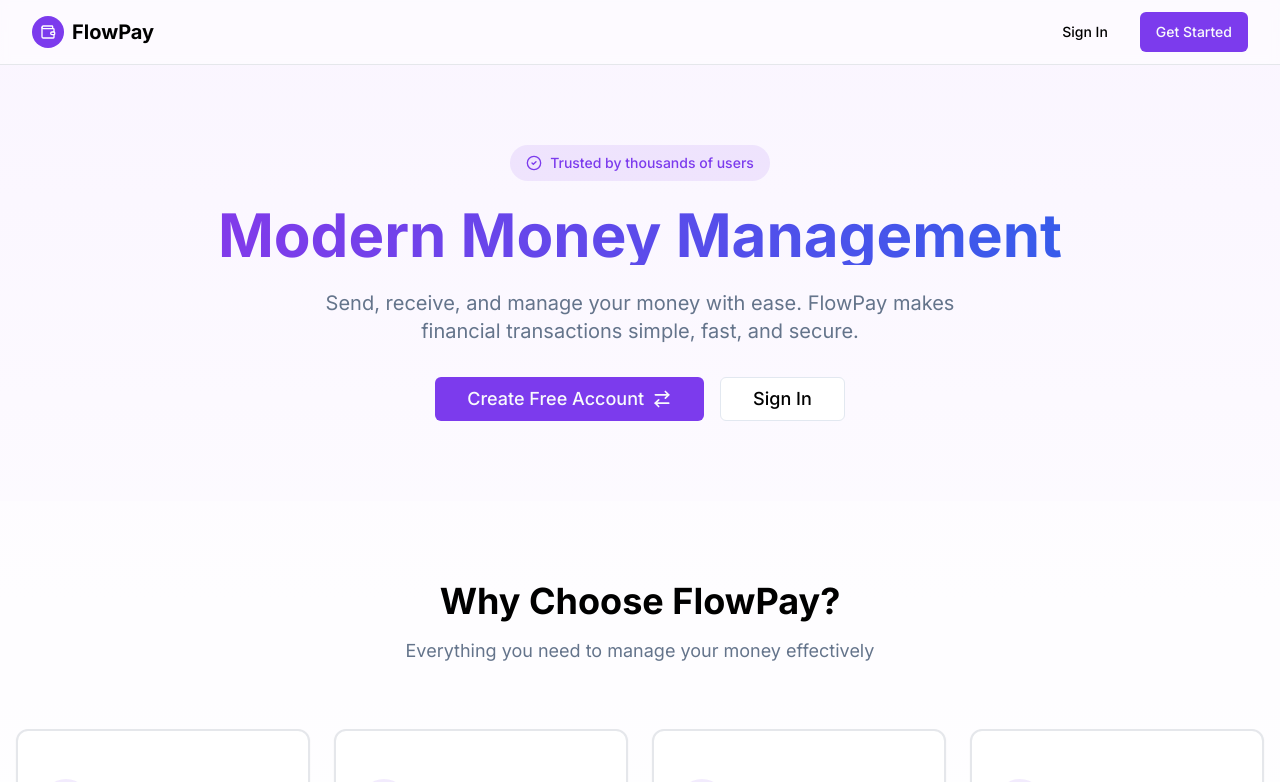
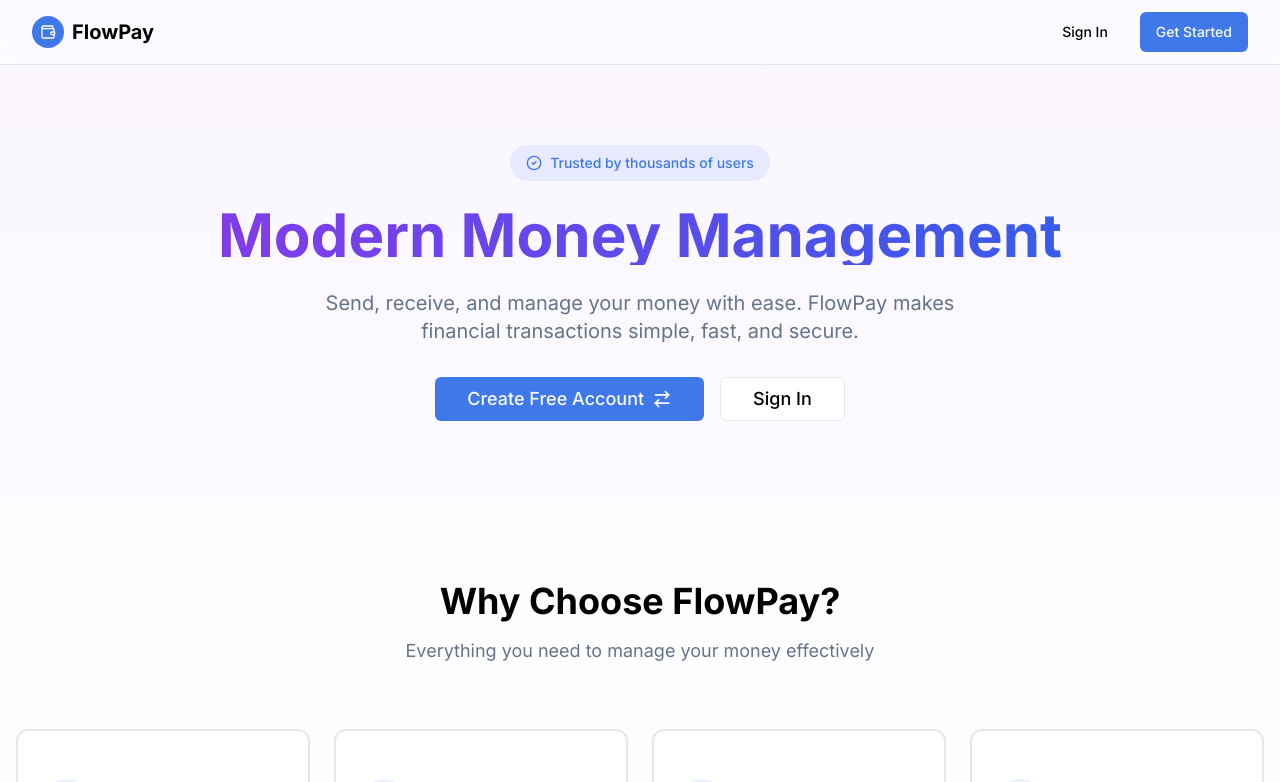
Before and after one commit to skippergoroye/Flowpay-Client, a Next.js app: page / in a window 1280 px wide. Shown: the top 782 px of the page. Built offline with nearby package versions, Linux system fonts and the light colour scheme; no server answers.

Commit message:
feat: color changed

```diff
--- a/src/app/globals.css
+++ b/src/app/globals.css
@@ -53,8 +53,11 @@
   --card-foreground: 222.2 84% 4.9%;
   --popover: 0 0% 100%;
   --popover-foreground: 222.2 84% 4.9%;
-  --primary: 262 83% 58%;
+
+  /* ✅ Updated to your brand color */
+  --primary: 220 79% 58%;
   --primary-foreground: 210 40% 98%;
+
   --secondary: 210 40% 96.1%;
   --secondary-foreground: 222.2 47.4% 11.2%;
   --muted: 210 40% 96.1%;
@@ -65,7 +68,10 @@
   --destructive-foreground: 210 40% 98%;
   --border: 214.3 31.8% 91.4%;
   --input: 214.3 31.8% 91.4%;
-  --ring: 262 83% 58%;
+
+  /* ✅ Match ring to your primary */
+  --ring: 220 79% 58%;
+
   --radius: 0.5rem;
 }
 
@@ -76,8 +82,11 @@
   --card-foreground: 210 40% 98%;
   --popover: 222.2 84% 4.9%;
   --popover-foreground: 210 40% 98%;
-  --primary: 262 83% 58%;
-  --primary-foreground: 222.2 47.4% 11.2%;
+
+  /* ✅ Same primary for dark mode */
+  --primary: 220 79% 58%;
+  --primary-foreground: 210 40% 98%;
+
   --secondary: 217.2 32.6% 17.5%;
   --secondary-foreground: 210 40% 98%;
   --muted: 217.2 32.6% 17.5%;
@@ -88,5 +97,7 @@
   --destructive-foreground: 210 40% 98%;
   --border: 217.2 32.6% 17.5%;
   --input: 217.2 32.6% 17.5%;
-  --ring: 262 83% 58%;
+
+  /* ✅ Match ring */
+  --ring: 220 79% 58%;
 }
--- a/src/components/dashboard/balance-card.tsx
+++ b/src/components/dashboard/balance-card.tsx
@@ -11,7 +11,7 @@ export function BalanceCard() {
   const { data: stats, isLoading: statsLoading } = useGetTransactionStatsQuery();
 
   return (
-    <Card className="bg-gradient-to-br from-primary to-purple-600 text-white border-0">
+    <Card className="bg-gradient-to-br from-primary to-blue-600 text-white border-0">
       <CardHeader>
         <CardTitle className="flex items-center gap-2 text-white">
           <Wallet className="h-5 w-5" />
--- a/src/components/dashboard/quick-actions.tsx
+++ b/src/components/dashboard/quick-actions.tsx
@@ -44,7 +44,7 @@ export function QuickActions() {
               </div>
               <div className="text-left">
                 <div className="font-semibold">{action.title}</div>
-                <div className="text-sm text-muted-foreground">
+                <div className="text-xs">
                   {action.description}
                 </div>
               </div>
```
